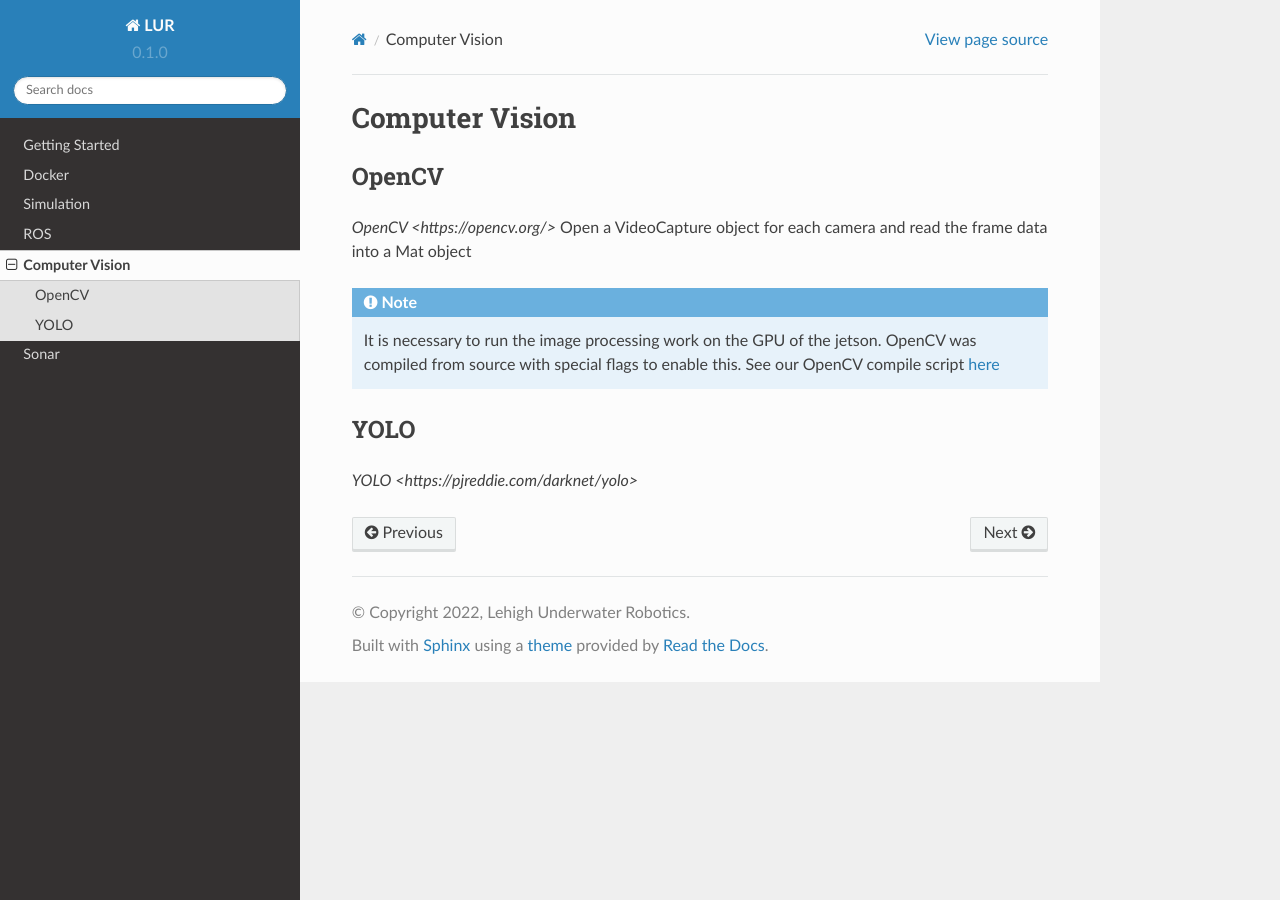
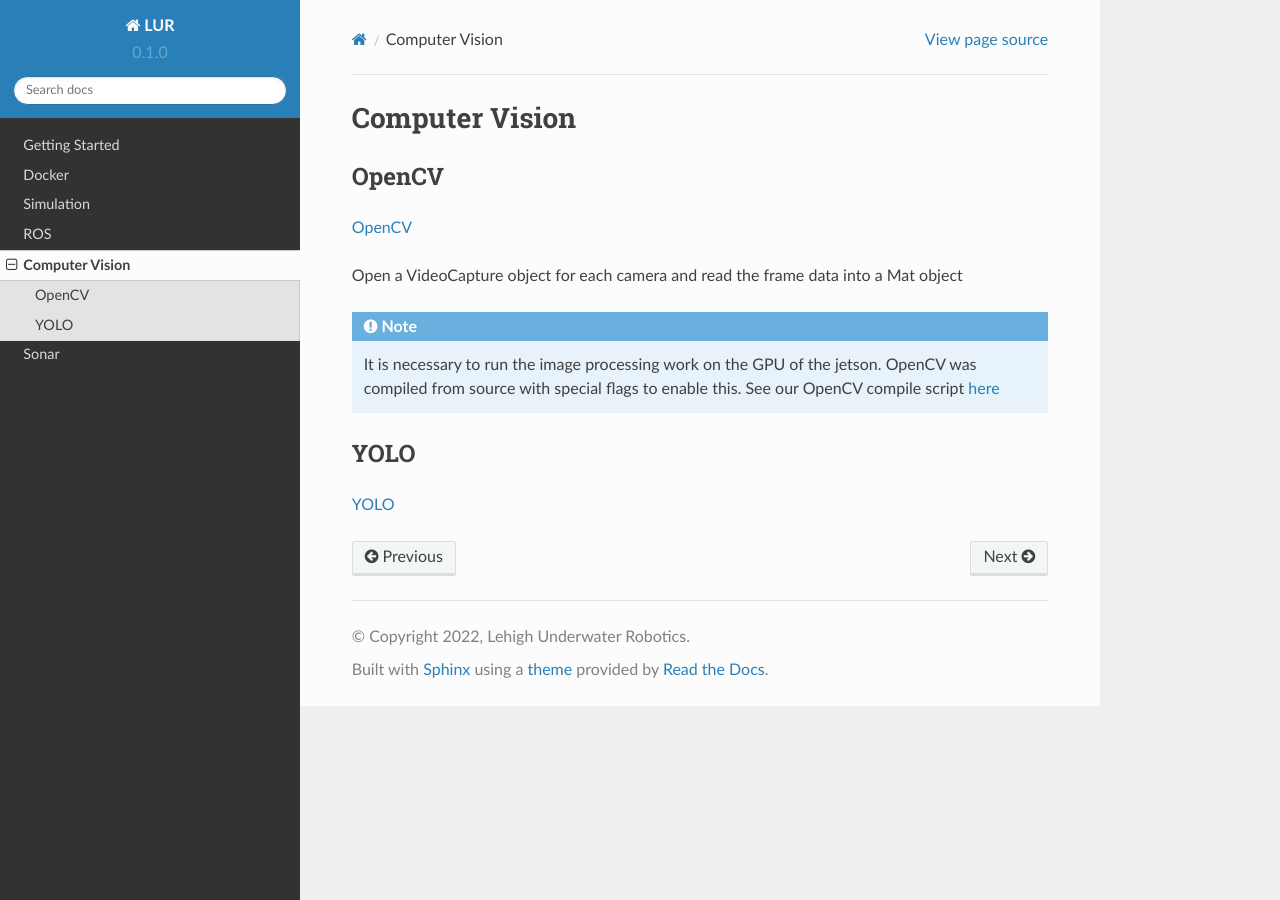
Before and after one commit to ntoddlong/lur, a Sphinx documentation site: the page built from docs/computer_vision.rst, in a window 1280 px wide. Built offline with Sphinx 7.4.7 and the Read the Docs theme 2.0.0, drawn with Linux system fonts in a browser that asks for light colours; pages that are not in the unit, such as notebooks, are missing from menus.

Commit message:
Updating docs

```diff
--- a/docs/computer_vision.rst
+++ b/docs/computer_vision.rst
@@ -6,7 +6,8 @@ Computer Vision
 
 OpenCV
 ------
-`OpenCV <https://opencv.org/>`
+`OpenCV <https://opencv.org/>`_
+
 Open a VideoCapture object for each camera and read the frame data into a Mat object
 
 .. note::
@@ -15,4 +16,4 @@ Open a VideoCapture object for each camera and read the frame data into a Mat ob
 
 YOLO
 ----
-`YOLO <https://pjreddie.com/darknet/yolo>`
+`YOLO <https://pjreddie.com/darknet/yolo>`_
--- a/docs/simulation.rst
+++ b/docs/simulation.rst
@@ -6,4 +6,5 @@ Simulation
 Simulink
 --------
 `Mathworks <https://www.mathworks.com/solutions/robotics.html>`_
+
 `Simulink <https://www.mathworks.com/products/simulink.html>`_
--- a/docs/sonar.rst
+++ b/docs/sonar.rst
@@ -7,4 +7,5 @@ Ping-protocol
 -------------
 Ping protocol `docs <https://docs.bluerobotics.com/ping-protocol/>`_
 and `github <https://github.com/bluerobotics/ping-protocol>`_
+
 Also, `ping-cpp <https://github.com/bluerobotics/ping-cpp>`_
```
